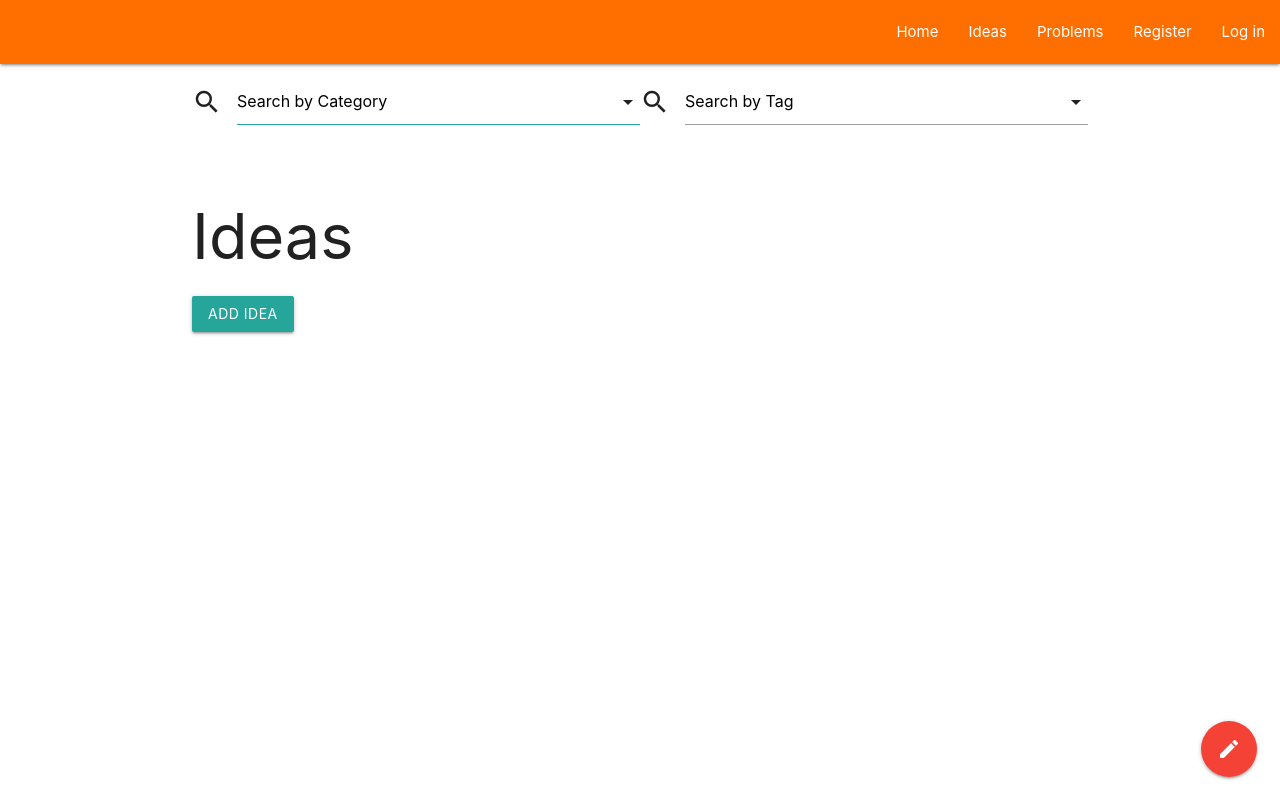
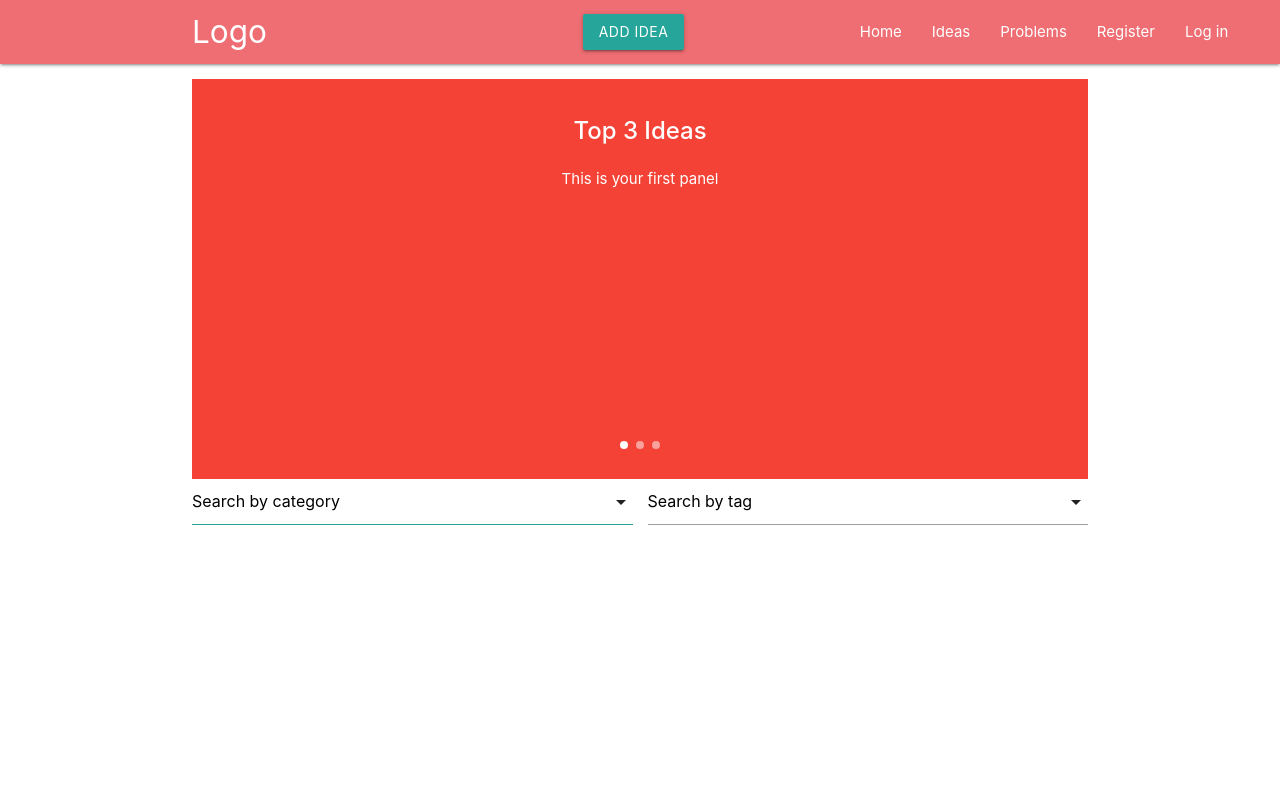
Before and after one commit to ChiefChingu/ideagogo, a Flask app: page /ideas in a window 1280 px wide. Run offline with Flask 2, Linux system fonts and the light colour scheme; data that the repository does not hold is empty; some libraries are stand-ins or nearby versions.

Commit message:
Add scss and start using own css grid.

```diff
--- a/static/css/override.css
+++ b/static/css/override.css
@@ -1,3 +1,8 @@
+h1 {
+  text-align: center;
+  margin: 1.5rem 0 1rem 0;
+}
+
 .wrapper {
   width: 800px;
   margin: 0 auto;
@@ -5,8 +10,6 @@
 
 .my-grid {
   display: grid;
-  grid-template-columns: repeat(auto-fill, minmax(350px, 1fr));
-  grid-gap: 1rem;
 }
 
 .my-grid-2 {
@@ -39,6 +42,12 @@
   object-fit: cover;
 }
 
+.add-idea-btn {
+  position: absolute;
+  top: -80px;
+  z-index: 99;
+}
+
 .chip {
   background-color: orangered;
   color: white;
@@ -52,4 +61,39 @@
   display: grid;
 }
 
+.search-sort {
+  display: grid;
+  grid-template-columns: 1fr 1fr;
+  column-gap: 1rem;
+}
+.search-sort__input-field {
+  margin: 0 0 1rem 0;
+}
+
+nav .nav-wrapper {
+  display: grid;
+  grid-template-columns: 33% 33% 33%;
+  align-items: center;
+}
+nav .nav-wrapper__left {
+  grid-column: 1;
+  justify-self: start;
+  align-self: center;
+  left: 15%;
+}
+nav .nav-wrapper__middle {
+  grid-column: 2;
+  justify-self: center;
+  align-self: center;
+}
+nav .nav-wrapper__right {
+  grid-column: 3;
+  justify-self: end;
+  align-self: center;
+}
+
+.carousel {
+  margin-top: 1rem;
+}
+
 /*# sourceMappingURL=override.css.map */
--- /dev/null
+++ b/static/css/scss/_ideas.scss
@@ -0,0 +1,3 @@
+.carousel {
+    margin-top: 1rem;
+}
--- a/static/css/scss/_ideas_overview.scss
+++ b/static/css/scss/_ideas_overview.scss
@@ -0,0 +1,5 @@
+.add-idea-btn {
+    position: absolute;
+    top: -80px;
+    z-index: 99;
+}
--- a/static/css/scss/styles.scss
+++ b/static/css/scss/styles.scss
@@ -3,3 +3,6 @@
 @use 'idea_details';
 @use 'ideas_overview';
 @use 'tags';
+@use 'search_sort';
+@use 'nav';
+@use 'ideas';
--- /dev/null
+++ b/templates/components/idea_carousel.html
@@ -0,0 +1,17 @@
+<div class="carousel carousel-slider center">
+    <div class="carousel-fixed-item center">
+        <!-- <a class="btn waves-effect white grey-text darken-text-2">button</a> -->
+    </div>
+    <div class="carousel-item red white-text" href="#one!">
+        <h2>Top 3 Ideas</h2>
+        <p class="white-text">This is your first panel</p>
+    </div>
+    <div class="carousel-item amber white-text" href="#two!">
+        <h2>Second Panel</h2>
+        <p class="white-text">This is your second panel</p>
+    </div>
+    <div class="carousel-item green white-text" href="#three!">
+        <h2>Third Panel</h2>
+        <p class="white-text">This is your third panel</p>
+    </div>
+</div>
--- a/templates/components/search_cat_tag.html
+++ b/templates/components/search_cat_tag.html
@@ -1,29 +1,27 @@
-<div class="row col s12">
-    <form action="{{ url_for('search_by_category') }}" method="POST" class="col s6">
-        <div class="row">
-            <div class="input-field">
-                <i class="material-icons prefix">search</i>
+<div class="search-sort">
+
+    <form action="{{ url_for('search_by_category') }}" method="POST">
+        <div class="input-field search-sort__input-field">
+            <!-- <i class="material-icons prefix">search</i> -->
             <select id="category" name="category_name" onchange='if(this.value != "") { this.form.submit(); }'>
-                    <option value="" disabled selected>Search by Category</option>
+                <option value="" disabled selected>Search by category</option>
                 {% for category in categories %}
                 <option value="{{category.category_name}}">{{category.category_name}}</option>
                 {% endfor %}
             </select>
         </div>
-        </div>
     </form>
 
-    <form action="{{ url_for('search_by_tag') }}" method="POST" class="col s6">
-        <div class="row">
-            <div class="input-field">
-                <i class="material-icons prefix">search</i>
+    <form action="{{ url_for('search_by_tag') }}" method="POST">
+        <div class="input-field search-sort__input-field">
+            <!-- <i class="material-icons prefix">search</i> -->
             <select id="tag" name="tag_name" onchange='if(this.value != "") { this.form.submit(); }'>
-                    <option value="" disabled selected>Search by Tag</option>
+                <option value="" disabled selected>Search by tag</option>
                 {% for tag in tags %}
                 <option value="{{tag.tag_name}}">{{tag.tag_name}}</option>
                 {% endfor %}
             </select>
         </div>
+    </form>
+
 </div>
-    </form>
-</div>
--- a/templates/layouts/base.html
+++ b/templates/layouts/base.html
@@ -19,13 +19,13 @@
 </head>
 
 <body>
+
   <header>
     {% block headerbutton %}
     {% endblock %}
     {% include 'layouts/navigation.html' %}
+  </header>
 
-
-  </header>
   <div class="container">
     {% with messages = get_flashed_messages(with_categories=true) %}
     {% if messages %}
@@ -39,7 +39,9 @@
     {% block content %}
     {% endblock %}
   </div>
+
   {% include 'layouts/footer.html' %}
+
   <script src="https://cdnjs.cloudflare.com/ajax/libs/jquery/3.5.1/jquery.min.js"></script>
   <script src="https://cdnjs.cloudflare.com/ajax/libs/materialize/1.0.0/js/materialize.min.js"></script>
   <script type="text/javascript" src="/static/js/app.js"></script>
@@ -51,8 +53,9 @@
       $('form:first *:input[type!=hidden]:first').focus();
       $(".dropdown-trigger").dropdown();
       $('.modal').modal();
-      $('.fixed-action-btn').floatingActionButton({
-        toolbarEnabled: true
+      $('.carousel').carousel({
+        fullWidth: true,
+        indicators: true
       });
     });
   </script>
--- a/templates/layouts/navigation.html
+++ b/templates/layouts/navigation.html
@@ -1,8 +1,16 @@
 {% block navigation %}
 <div class="navbar-fixed">
     <nav>
-        <div class="nav-wrapper amber darken-4">
-            <a href="#" data-target="mobile-demo" class="sidenav-trigger"><i class="material-icons">menu</i></a>
+        <div class="nav-wrapper nav-grid">
+            <!-- <div class="nav-grid"> -->
+            <a href="/static/images/logo_white.png" class="brand-logo nav-wrapper__left">Logo</a>
+
+            <a href="{{url_for('addidea')}}" class="waves-effect waves-light btn nav-wrapper__middle">add idea</a>
+            <a href="#" data-target="mobile-demo" class="sidenav-trigger nav-wrapper__right"><i
+                    class="material-icons">menu</i></a>
+            <!-- </div> -->
+
+
             <ul id="nav-mobile" class="right hide-on-med-and-down">
                 <li><a href="{{url_for('home')}}">Home</a></li>
                 <li><a href="{{url_for('ideas')}}">Ideas</a></li>
@@ -16,10 +24,10 @@
                 <li><a href="{{url_for('login')}}">Log in</a></li>
                 {% endif %}
             </ul>
+
         </div>
     </nav>
 </div>
-
 
 <ul class="sidenav" id="mobile-demo">
     <li><a href="{{url_for('home')}}">Home</a></li>
--- a/templates/pages/ideas/ideas.html
+++ b/templates/pages/ideas/ideas.html
@@ -1,12 +1,10 @@
 {% extends 'layouts/base.html' %}
 
+{% block content %}
 
-
-{% block content %}
+<!-- <h1>Ideas</h1> -->
+{% include 'components/idea_carousel.html' %}
 {% include 'components/search_cat_tag.html' %}
-<h1>Ideas</h1>
-
-<a href="{{url_for('addidea')}}" class="waves-effect waves-light btn">add idea</a>
 
 <div class="row my-grid">
   {% for idea in ideas %}
@@ -14,16 +12,4 @@
   {% endfor %}
 </div>
 
-<div class="fixed-action-btn click-to-toggle">
-  <a class="btn-floating btn-large red">
-    <i class="large material-icons">mode_edit</i>
-  </a>
-  <ul>
-    <li><a class="btn-floating red"><i class="material-icons">insert_chart</i></a></li>
-    <li><a class="btn-floating yellow darken-1"><i class="material-icons">format_quote</i></a></li>
-    <li><a class="btn-floating green"><i class="material-icons">publish</i></a></li>
-    <li><a class="btn-floating blue"><i class="material-icons">attach_file</i></a></li>
-  </ul>
-</div>
-
 {% endblock %}
```
Also changed, not shown: static/css/scss/_base.scss (+9 -2 lines), static/css/scss/_nav.scss (added, +35 -0 lines), static/css/scss/_search_sort.scss (added, +12 -0 lines), static/images/logo_white.png (added), 1 other file. Lines whose indentation alone changed are shown as unchanged.
